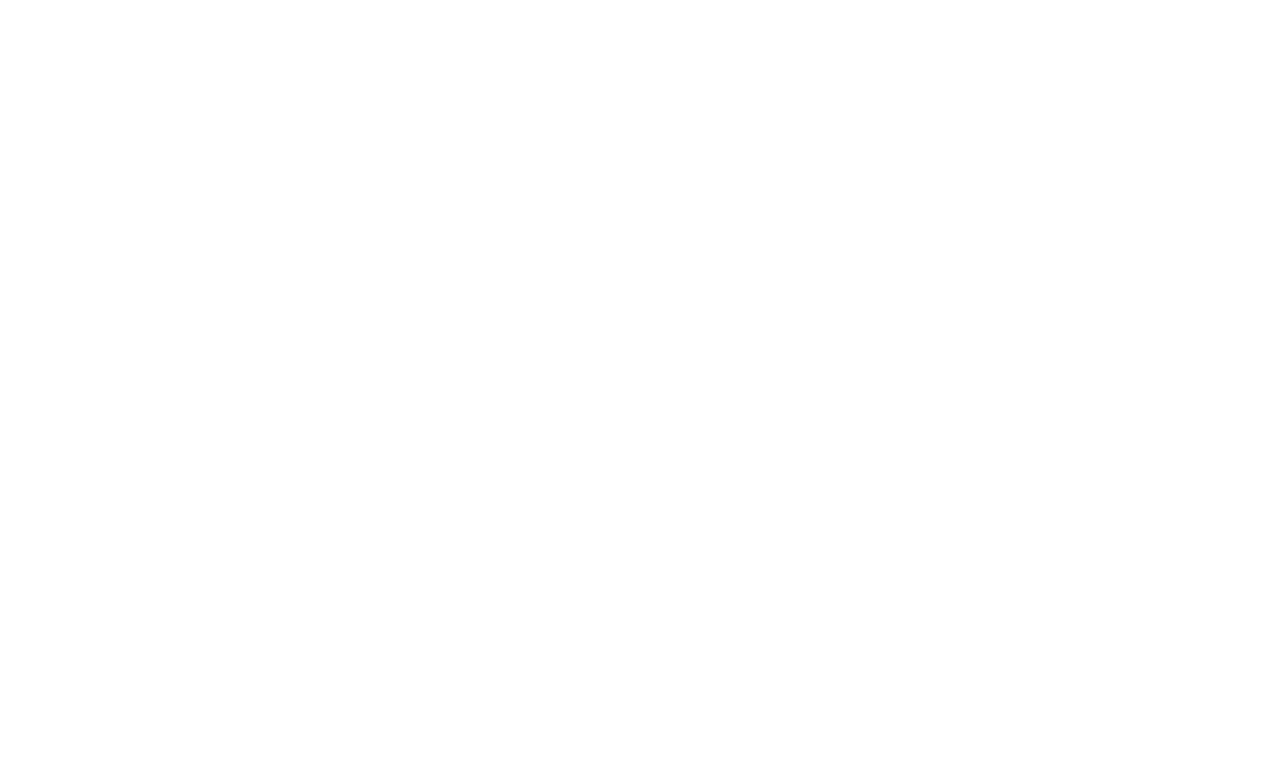
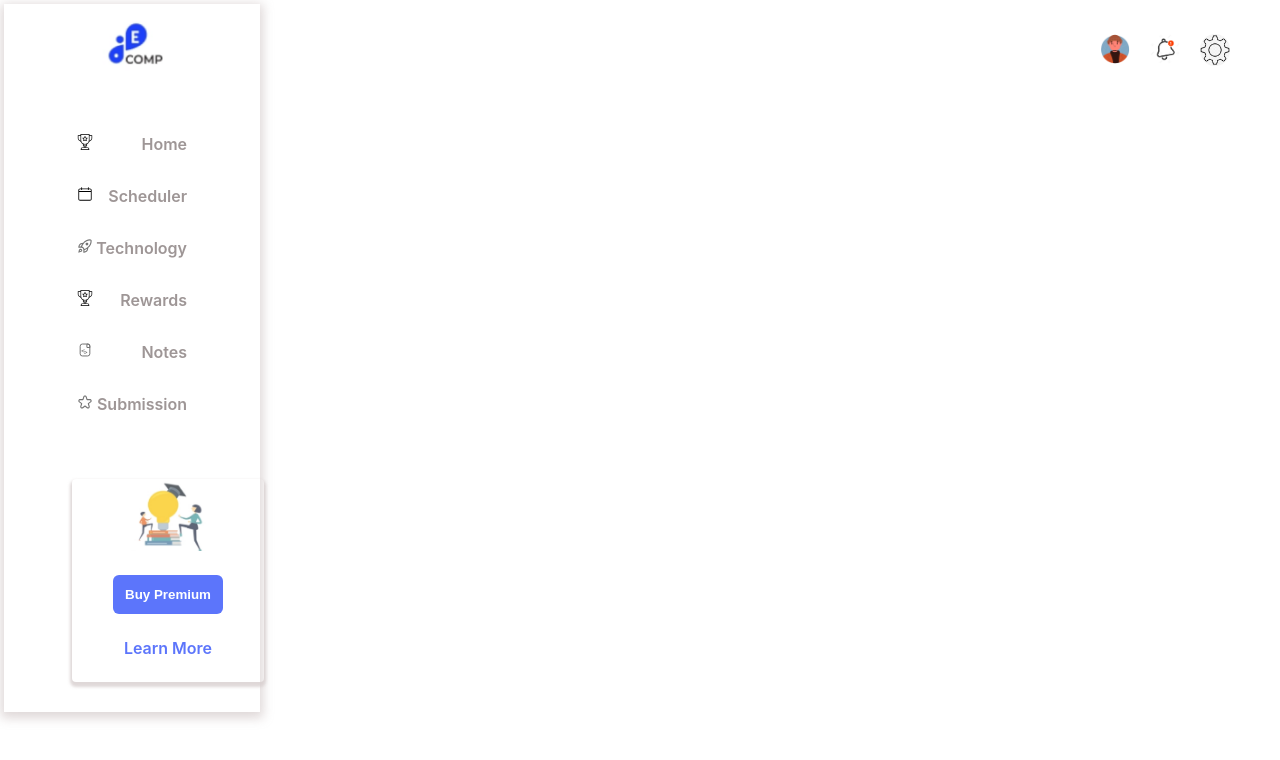
Before and after one commit to amaniyas007/task-9, a React (Create React App) app: page / in a window 1280 px wide. Before the commit this address had no page. Shown: the top 760 px of the page. Built offline with nearby package versions, Linux system fonts and the light colour scheme.

Commit message:
left navbar completed

```diff
--- a/src/App.css
+++ b/src/App.css
@@ -15,7 +15,22 @@
 }
 /* https://traveller.talrop.works/api/v1/places/categories/
 https://traveller.talrop.works/api/v1/places/ */
-.{
-    width: 90% ;
-    margin: 0 auto;
+. {
 }
+/* Font Family :poppins
+link:https://www.fontspace.com/poppins-font-f32764
+
+Font Size -
+H1 :20px
+H2 :16px
+H3 :14px
+H4 :12px
+
+Colours -
+Black:000000
+Grey:9E9696
+Blue:5C75FB
+Blue dark:1C40FA
+Green :0BD752
+Green circle:59F195
+White :F8FAFB */
--- a/src/App.js
+++ b/src/App.js
@@ -21,12 +21,12 @@
   </Router>
 }
 
-const Container = styled.div`
+const Container = styled.section`
 display: flex;
 align-items: start;
 justify-content: space-between;`;
 
 const Wrapper = styled.div`
-
+  width: 78%;
 `;
 export default App
--- a/src/components/screens/LeftNavbar.jsx
+++ b/src/components/screens/LeftNavbar.jsx
@@ -1,6 +1,11 @@
 import React from 'react'
 import { Link, NavLink } from 'react-router-dom';
 import styled from 'styled-components'
+import Logos from '../Assets/Images/Component 115.svg';
+import Logos1 from '../Assets/Images/Component 117.svg';
+import Logos2 from '../Assets/Images/Component 118.svg';
+import Logos3 from '../Assets/Images/Food-Site.svg';
+import Logos5 from '../Assets/Images/trophy-svgrepo-com.svg';
 
 function LeftNavbar() {
   return (
@@ -15,30 +20,41 @@
                 <SectionMiddle>
                     <Ul>
                       <Li>
-                        <Span>
-                          <SpanImage src={require("")}/>
-                        </Span>
-                        <NavLink>Home</NavLink></Li>
+                        <LeftLogoContainer>
+                          <LeftLogoImage src={Logos5}/>
+                        </LeftLogoContainer>
+                        <LinkNav>Home</LinkNav>
+                        </Li>
                       <Li>
-                        <Span>
-                          <SpanImage/>
-                        </Span><NavLink>Scheduler</NavLink></Li>
+                        <LeftLogoContainer>
+                          <LeftLogoImage  src={Logos3} />
+                        </LeftLogoContainer>
+                        <LinkNav>Scheduler</LinkNav>
+                        </Li>
                       <Li>
-                        <Span>
-                          <SpanImage src={require("../Assets/Images/Component 115.svg")}/>
-                        </Span><NavLink>Technology</NavLink></Li>
+                        <LeftLogoContainer>
+                          <LeftLogoImage  src={Logos} alt="Image"/>
+                        </LeftLogoContainer>
+                        <LinkNav>Technology</LinkNav>
+                        </Li>
                       <Li>
-                        <Span>
-                          <SpanImage src={require("")}/>
-                        </Span><NavLink>Rewards</NavLink></Li>
+                        <LeftLogoContainer>
+                          <LeftLogoImage src={Logos5}/>
+                        </LeftLogoContainer>
+                        <LinkNav>Rewards</LinkNav>
+                        </Li>
                       <Li>
-                        <Span>
-                          <SpanImage src={require("")}/>
-                        </Span><NavLink>Notes</NavLink></Li>
+                        <LeftLogoContainer>
+                          <LeftLogoImage  src= {Logos1}  />
+                        </LeftLogoContainer>
+                        <LinkNav>Notes</LinkNav>
+                        </Li>
                       <Li>
-                        <Span>
-                          <SpanImage src={require("")}/>
-                        </Span><NavLink>Submission</NavLink></Li>
+                        <LeftLogoContainer>
+                          <LeftLogoImage  src={Logos2}  alt="Image"/>
+                        </LeftLogoContainer>
+                        <LinkNav>Submission</LinkNav>
+                        </Li>
                     </Ul>
                 </SectionMiddle>
                 <SectionBottom>
@@ -56,7 +72,7 @@
 const SectionMain = styled.section`
   width:20%;
   margin: 4px;
-  box-shadow: 2px 2px 5px 1px grey;
+  box-shadow: 0px 3px 10px 3px #d6cdcdc9;
 `;
 
 const SectionWrapper = styled.section`
@@ -74,25 +90,56 @@
 `;
 const SectionMiddle = styled.section``;
 const Ul = styled.ul`
-  width: 50%;
+  width: 43%;
   margin: 0 auto
 `;
 const Li = styled.li`
+  display: flex;
+  justify-content : space-between;
+  margin-bottom: 32px;
+  color: #9E9696;
+`;
+const LinkNav = styled(NavLink)`
+  color: #9E9696;
+  font-weight: 600;
+`;
+const LeftLogoContainer = styled.div`
+  width: 15%;
+`;
+const LeftLogoImage = styled.img`
+  width: 100%;
+  display: block;
+`;
+const SectionBottom = styled.section`
+  width: 75%;
+  margin: 65px 2px 30px 68px;
+  box-shadow: 0px 3px 3px 2px #d6cdcdc9;
+  text-align: center;
+  border-radius: 4px;
+`;
+const Div = styled.div`
+  width: 40%;
+  margin: 0 auto;
 
 `;
-const Span = styled.span``;
-const SpanImage = styled.img
-const SectionBottom = styled.section``;
-const Div = styled.div``;
 const NavImage = styled.img`
   width:100%;
   display:block;
 `;
 const BuyPremium = styled.button`
-  display:block;
+  display: block;
+  padding: 12px;
+  background: #5C75FB;
+  color: white;
+  border-radius: 6px;
+  font-weight: 600;
+  margin: 24px auto;
 `;
-const LearnMore = styled.button`
-  display:block;
+const LearnMore = styled(Link)`
+  color: #5C75FB;
+  font-weight: 600;
+  display: inline-block;
+  margin-bottom: 24px;
 `;
 
 
```
Also changed, not shown: src/components/screens/Home.jsx (added, +9 -0 lines), src/components/Assets/Images/trophy-svgrepo-com.svg (added).
